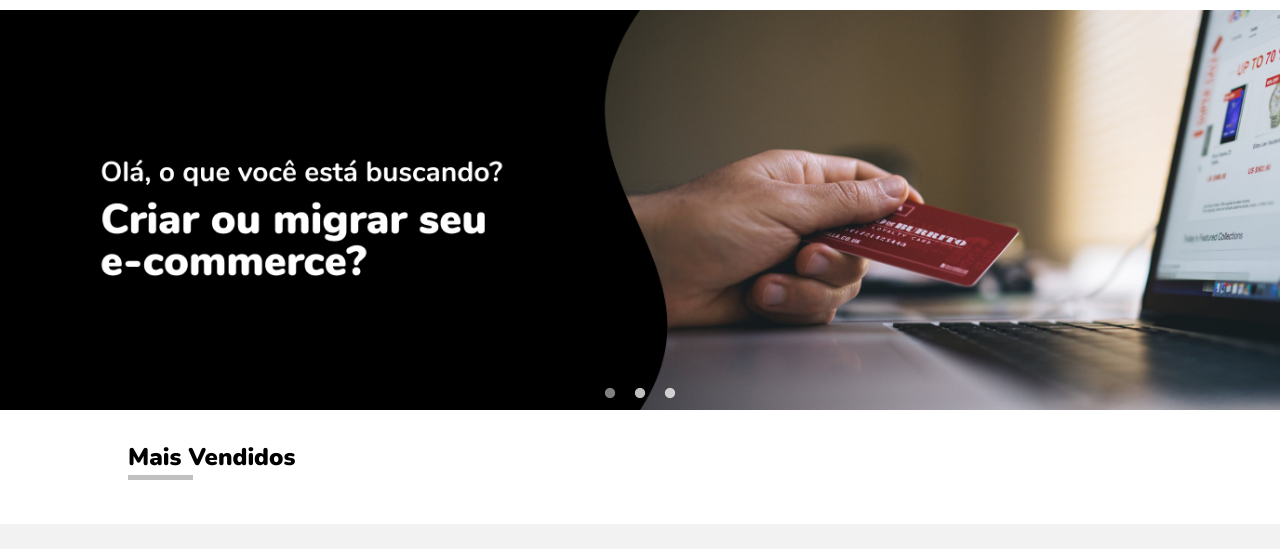
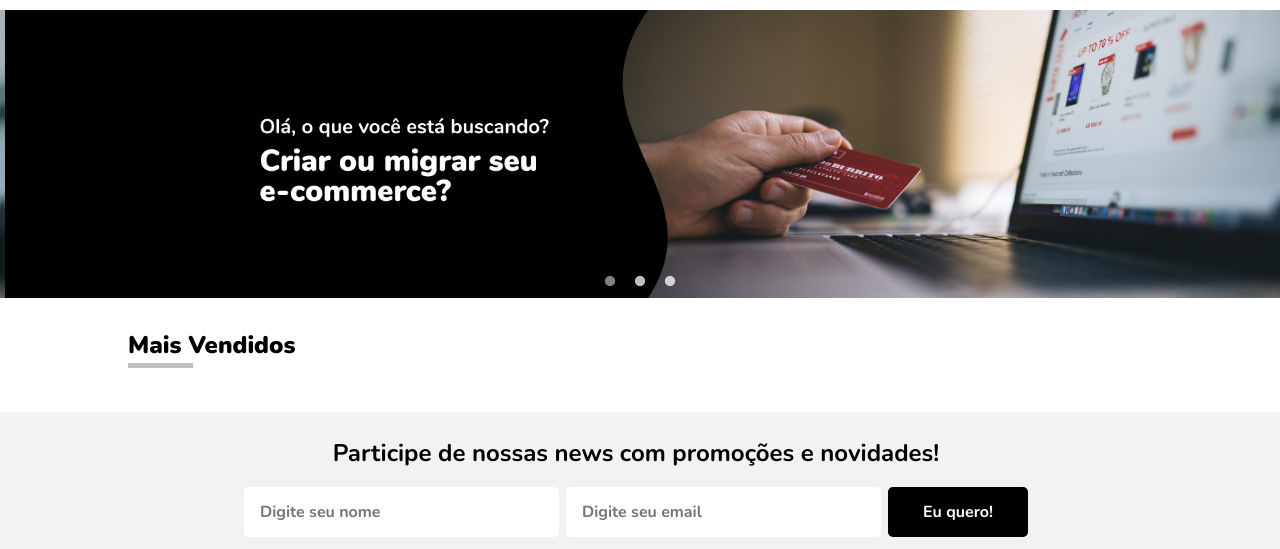
Before and after one commit to nicolaswalcker/productPages, a website: page index.html in a window 1280 px wide. Shown: the part 72-621 px from the top of the page. Drawn offline with nearby package versions, Linux system fonts and the light colour scheme; no server answers.

Commit message:
refactor/fix: ajusta banner

```diff
--- a/index.html
+++ b/index.html
@@ -163,6 +163,7 @@
         slidesToShow: 1,
         adaptiveHeight: true,
         arrows:false,
+        centerMode: false,
       });
       $(".c-products__carousel").slick({
         dots: false,
--- a/src/styles/styles.scss
+++ b/src/styles/styles.scss
@@ -17,7 +17,6 @@ $purple: #f8475f;
   transform: translateY($translate);
   transition: 0.2s all ease;
 }
-
 body {
   width: 100%;
   height: 100%;
@@ -174,19 +173,12 @@ body {
 }
 /* Style banner */
 .c-banner__carousel {
-  /* width: 100vw; */
+
   .c-banner__image {
+    position: relative;
     object-fit: cover;
-    width: 100vw;
-    height: 200px;
-  }
-  @media (min-width: 950px) {
-    .c-banner__image {
-      display: flex;
-      align-content: center;
-      width: 100vw;
-      height: 400px;
-    }
+    height: 22.5vw;
+    left: 8.25px;
   }
 }
 .slick-track {
@@ -342,6 +334,7 @@ body {
   clip-path: polygon(65% 0, 100% 35%, 100% 0);
   width: 200px;
   height: 200px;
+  z-index: 10;
   &::before {
     content: "OFF";
     color: $white;
```
Also changed, not shown: src/styles/styles.css, 1 other file.
